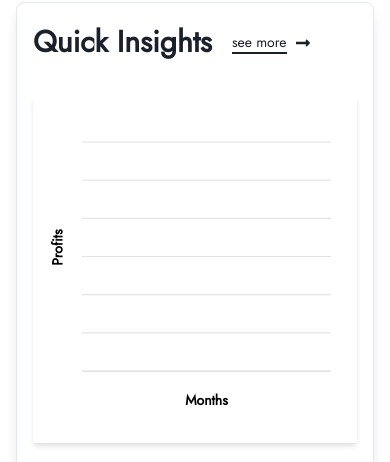
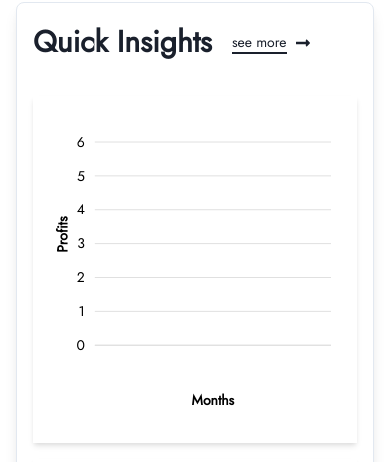
Before and after one commit to ex-layer/ex-layer, a Next.js app: page / in a window 390 px wide. Shown: the part 80-542 px from the top of the page. Built offline with nearby package versions, Linux system fonts and the light colour scheme.

Commit message:
fix: removed window reference for compilation error

```diff
--- a/src/components/insights/quick-chart.tsx
+++ b/src/components/insights/quick-chart.tsx
@@ -41,7 +41,6 @@ const ProfitChart = (props : ProfitChartProps) => {
           },
         },
         labels: {
-          show: !(window.innerWidth <= 480),
           style: {
             colors: colorMode === 'light' ? 'black' : 'white',
             fontSize: '14px',
@@ -57,7 +56,6 @@ const ProfitChart = (props : ProfitChartProps) => {
           },
         },
         labels: {
-          show:  !(window.innerWidth <= 480),
           style: {
             colors: colorMode === 'light' ? 'black' : 'white',
             fontSize: '14px',
```
